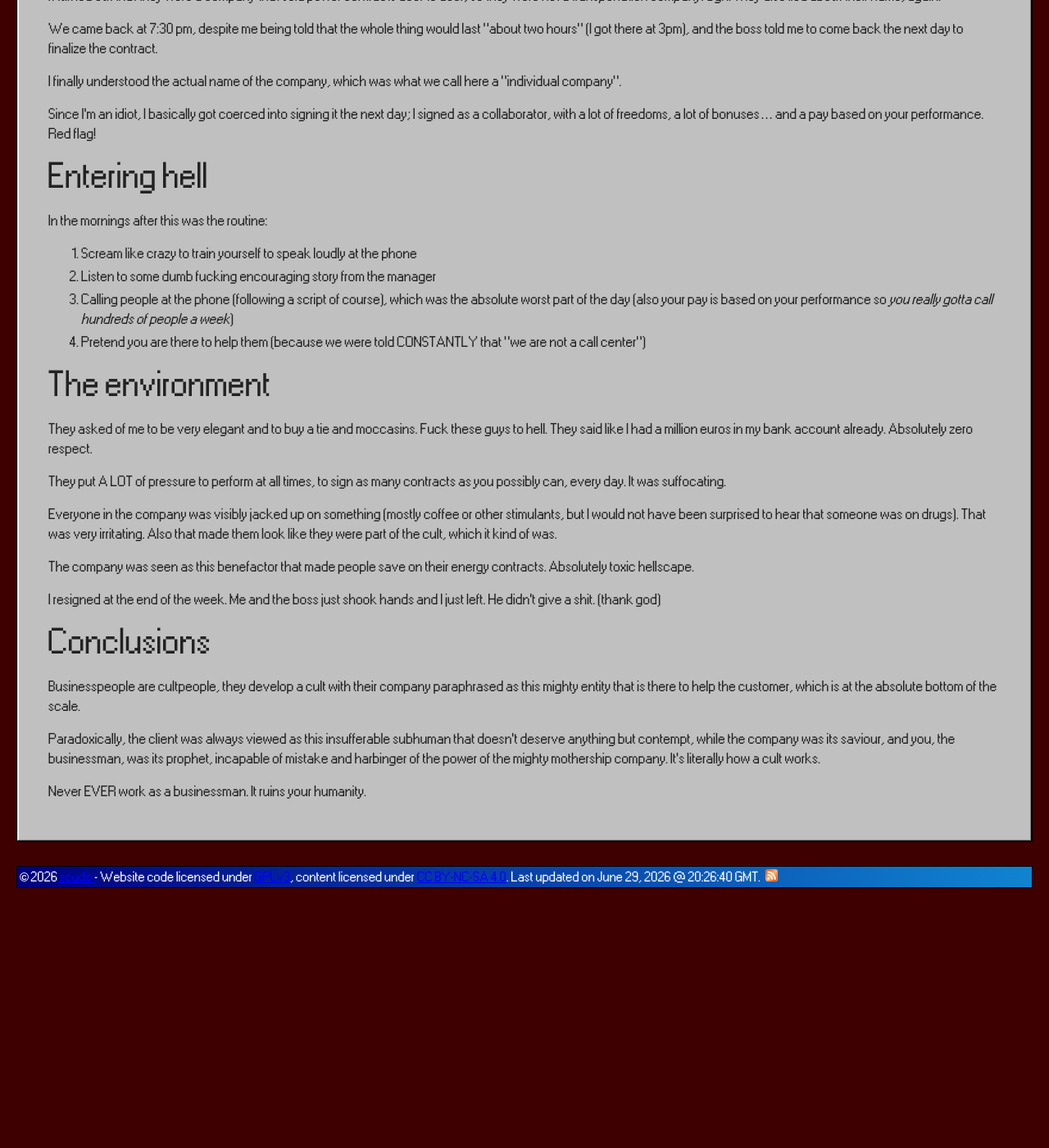
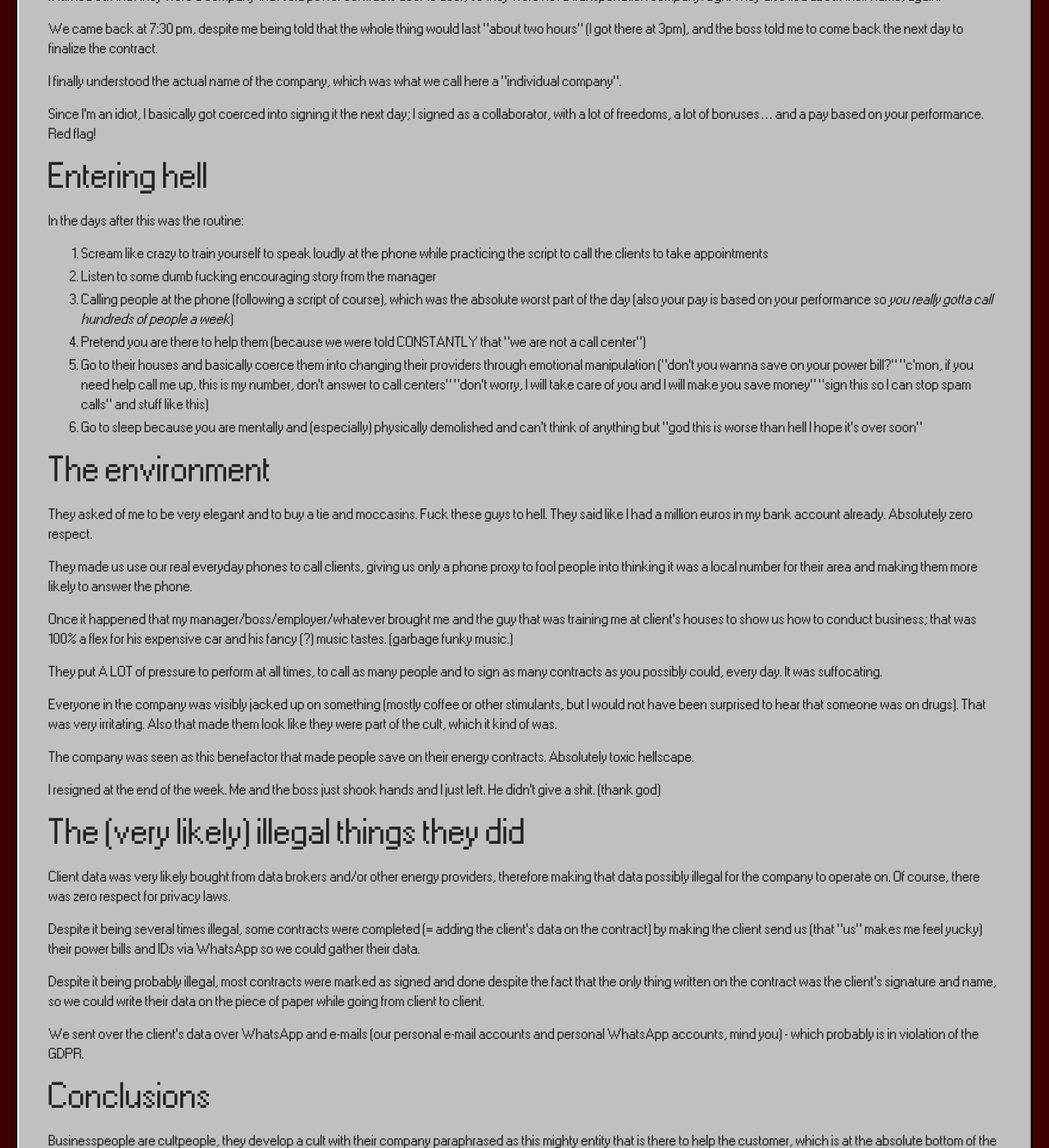
Before and after one commit to scudo005/scudo005.github.io, a Jekyll site: the page built from businesspeople.md, in a window 1280 px wide and 1400 px high, scrolled down 846 px. Shown: the whole window at 82% size. Built offline with Jekyll 4.4.1, drawn with Linux system fonts in a browser that asks for light colours; some web fonts are replaced; before the commit the page ends 1959 px from its top, so only the background shows below that; some of the changed text lies outside the part shown.

Commit message:
business

```diff
--- a/businesspeople.md
+++ b/businesspeople.md
@@ -37,18 +37,24 @@ Since I'm an idiot, I basically got coerced into signing it the next day; I sign
 
 # Entering hell
 
-In the mornings after this was the routine:
+In the days after this was the routine:
 
-1. Scream like crazy to train yourself to speak loudly at the phone
+1. Scream like crazy to train yourself to speak loudly at the phone while practicing the script to call the clients to take appointments
 2. Listen to some dumb fucking encouraging story from the manager
 3. Calling people at the phone (following a script of course), which was the absolute worst part of the day (also your pay is based on your performance so _you really gotta call hundreds of people a week_)
 4. Pretend you are there to help them (because we were told CONSTANTLY that "we are not a call center")
+5. Go to their houses and basically coerce them into changing their providers through emotional manipulation ("don't you wanna save on your power bill?" "c'mon, if you need help call me up, this is my number, don't answer to call centers" "don't worry, I will take care of you and I will make you save money" "sign this so I can stop spam calls" and stuff like this)
+6. Go to sleep because you are mentally and (especially) physically demolished and can't think of anything but "god this is worse than hell I hope it's over soon"
 
 # The environment
 
 They asked of me to be very elegant and to buy a tie and moccasins. Fuck these guys to hell. They said like I had a million euros in my bank account already. Absolutely zero respect.
 
-They put A LOT of pressure to perform at all times, to sign as many contracts as you possibly can, every day. It was suffocating.
+They made us use our real everyday phones to call clients, giving us only a phone proxy to fool people into thinking it was a local number for their area and making them more likely to answer the phone.
+
+Once it happened that my manager/boss/employer/whatever brought me and the guy that was training me at client's houses to show us how to conduct business; that was 100% a flex for his expensive car and his fancy (?) music tastes. (garbage funky music.)
+
+They put A LOT of pressure to perform at all times, to call as many people and to sign as many contracts as you possibly could, every day. It was suffocating.
 
 Everyone in the company was visibly jacked up on something (mostly coffee or other stimulants, but I would not have been surprised to hear that someone was on drugs). That was very irritating. Also that made them look like they were part of the cult, which it kind of was.
 
@@ -56,10 +62,20 @@ The company was seen as this benefactor that made people save on their energy co
 
 I resigned at the end of the week. Me and the boss just shook hands and I just left. He didn't give a shit. (thank god)
 
+# The (very likely) illegal things they did
+
+Client data was very likely bought from data brokers and/or other energy providers, therefore making that data possibly illegal for the company to operate on. Of course, there was zero respect for privacy laws.
+
+Despite it being several times illegal, some contracts were completed (= adding the client's data on the contract) by making the client send us (that "us" makes me feel yucky) their power bills and IDs via WhatsApp so we could gather their data.
+
+Despite it being probably illegal, most contracts were marked as signed and done despite the fact that the only thing written on the contract was the client's signature and name, so we could write their data on the piece of paper while going from client to client.
+
+We sent over the client's data over WhatsApp and e-mails (our personal e-mail accounts and personal WhatsApp accounts, mind you) - which probably is in violation of the GDPR.
+
 # Conclusions
 
 Businesspeople are cultpeople, they develop a cult with their company paraphrased as this mighty entity that is there to help the customer, which is at the absolute bottom of the scale.
 
-Paradoxically, the client was always viewed as this insufferable subhuman that doesn't deserve anything but contempt, while the company was its saviour, and you, the businessman, was its prophet, incapable of mistake and harbinger of the power of the mighty mothership company. It's literally how a cult works.
+Paradoxically, the client is always viewed as this insufferable subhuman that doesn't deserve anything but contempt, while the company was its saviour, and you, the businessman, was its prophet, incapable of mistake and harbinger of the power of the mighty mothership company. It's literally how a cult works.
 
 Never EVER work as a businessman. It ruins your humanity.
```
